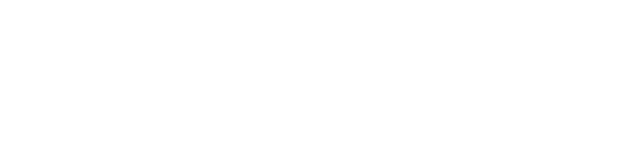
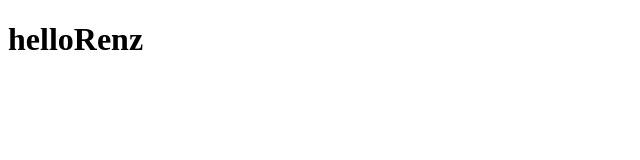
Before and after one commit to norenz18/Git-tutorial, a plain HTML site: page index.html in a window 1280 px wide. Shown: the whole page, without its empty margins (0-640 px from the left). Drawn offline with Linux system fonts and the light colour scheme.

Commit message:
add h1 and change the title of index.html

```diff
--- a/index.html
+++ b/index.html
@@ -3,9 +3,11 @@
 <head>
     <meta charset="UTF-8">
     <meta name="viewport" content="width=device-width, initial-scale=1.0">
-    <title>Git-tutorial by Renz</title>
+    <title>Git-tutorial by bossRenz</title>
 </head>
 <body>
 
+    <h1>helloRenz</h1>
+
 </body>
 </html>
```
